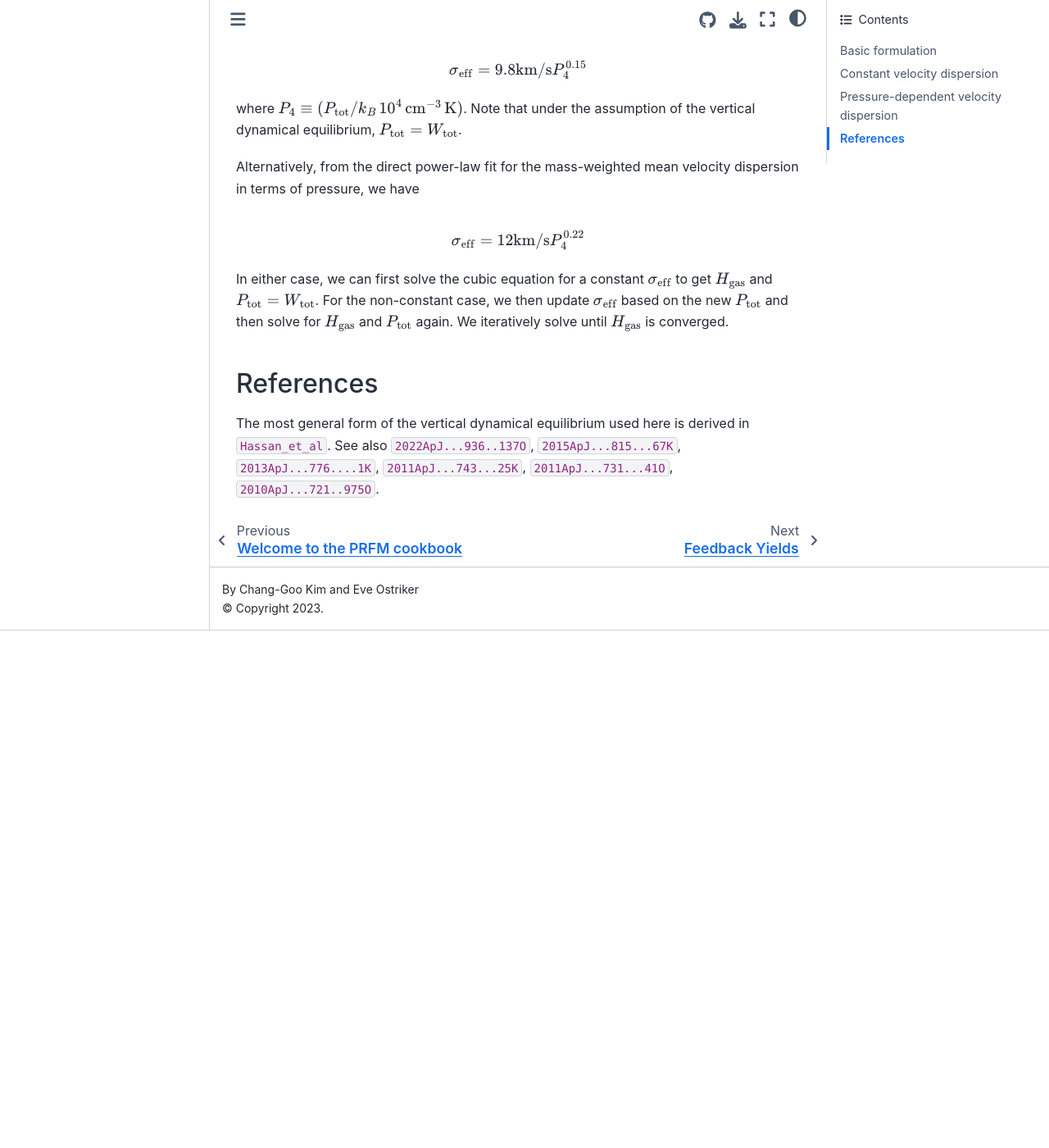
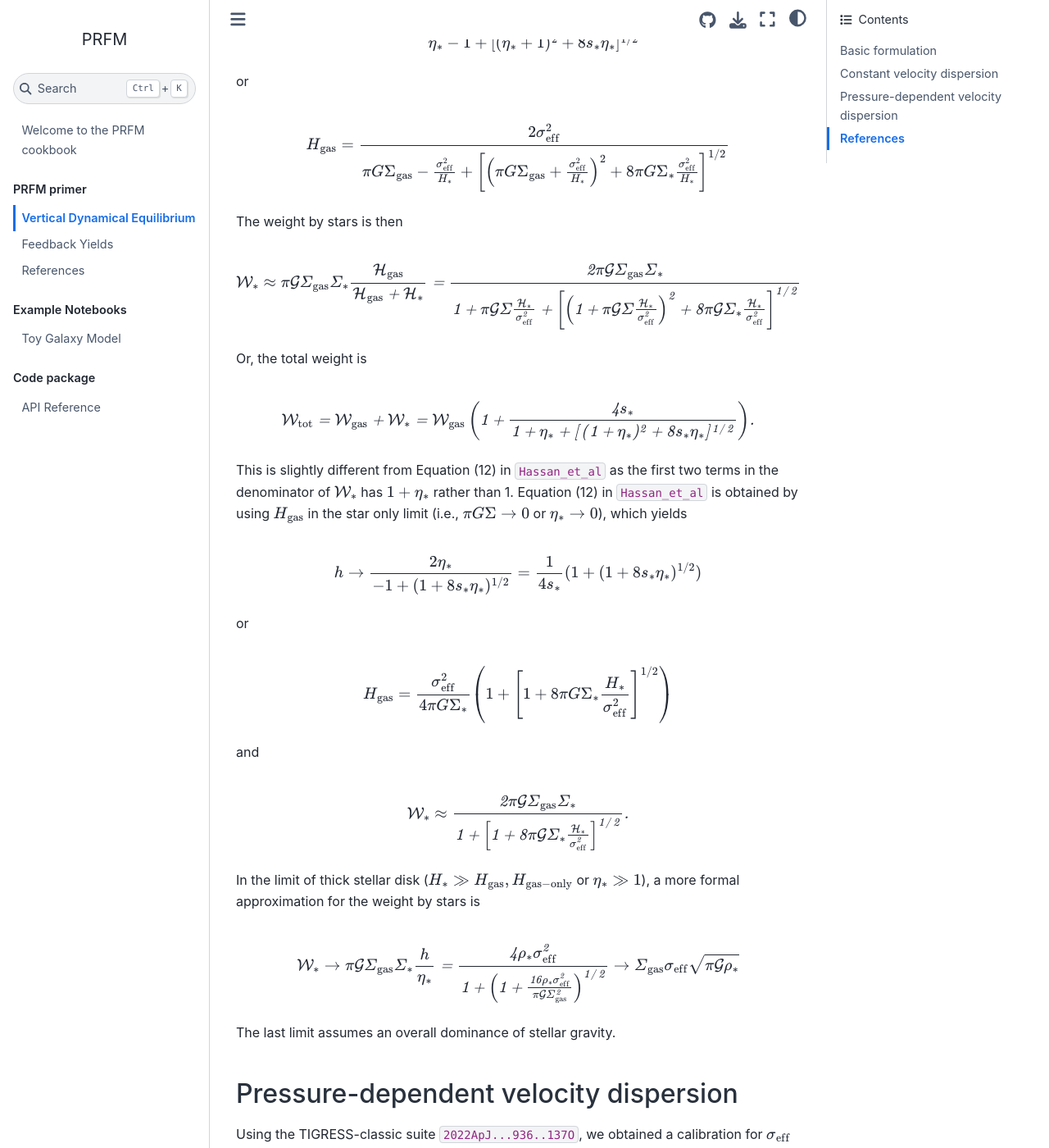
Before and after one commit to changgoo/PRFM, a Jupyter Book: the page built from book/vertical-de.md, in a window 1280 px wide and 1400 px high, scrolled down 1680 px. Shown: the whole window at 82% size. Built offline with Jupyter Book 1.0.4 settings and Sphinx 7.4.7 and the Sphinx Book theme 1.1.4, drawn with Linux system fonts in a browser that asks for light colours; pages that are not in the unit, such as notebooks, are missing from menus; cross-references to code outside the pages are shown as plain code; before the commit the page ends 2449 px from its top, so only the background shows below that; some of the changed text lies outside the part shown.

Commit message:
Updated equations

```diff
--- a/book/vertical-de.md
+++ b/book/vertical-de.md
@@ -12,12 +12,14 @@
 where
 
 $$
-{\cal W}_\mathrm{g}= \frac{\pi G \Sigma_{\rm gas}^2}{2}
+{\cal W}_\mathrm{g}= \frac{\pi G \Sigma_{\rm gas}^2}{2},
 $$
 
 $$
 {\cal W}_* \approx \pi G \Sigma_{\rm gas} \Sigma_* \frac{H_{\rm gas}}{H_{\rm gas} + H_*},
 $$
+
+and
 
 $$
 {\cal W}_\mathrm{d}  = \zeta_\mathrm{d} \Sigma_{\rm gas} \Omega_d^2 H_{\rm gas}
@@ -48,6 +50,7 @@
 $$
 
 with
+$h = H_{\rm gas}/H_{\rm gas-only}$,
 $s_* = \Sigma_*/\Sigma_{\rm gas}$, $\eta_* = H_*/H_{\rm gas-only}$, and $\eta_d = H_{\rm dm-only}/H_{\rm gas-only}$.
 The only positive real solution of the cubic equation is
 
@@ -56,6 +59,42 @@
 $$
 where
 $Q = (3a_1-a_2^2)/9$ and $R=(9a_2a_1-27a_0-2a_2^3)/54$ with $a_i$ for the coefficients of $h^i$ for $i=0$, 1, 2.
+
+### Analytic solutions for star-gas disks
+By ignoring the dark mater contribution, one can obtain
+
+$$ h = \frac{2\eta_*}{\eta_*-1+[(\eta_*+1)^2+8s_*\eta_*]^{1/2}} $$
+
+or
+
+$$ H_{\rm gas} = \frac{2\sigma_{\rm eff}^2}{\pi G \Sigma_{\rm gas} - \frac{\sigma_{\rm eff}^2}{H_*} +\left[\left(\pi G \Sigma_{\rm gas} + \frac{\sigma_{\rm eff}^2}{H_*}\right)^2+8\pi G \Sigma_*\frac{\sigma_{\rm eff}^2}{H_*}\right]^{1/2}} $$
+
+The weight by stars is then
+
+$$ \cal{W}_*\approx\pi G \Sigma_{\rm gas} \Sigma_* \frac{H_{\rm gas}}{H_{\rm gas} + H_*} = \frac{2\pi G\Sigma_{\rm gas} \Sigma_* }{1+\pi G\Sigma\frac{H_*}{\sigma_{\rm eff}^2}+\left[\left(1+\pi G\Sigma\frac{H_*}{\sigma_{\rm eff}^2}\right)^2+8\pi G \Sigma_* \frac{H_*}{\sigma_{\rm eff}^2}\right]^{1/2}}. $$
+
+Or, the total weight is
+
+$$ \cal{W}_{\rm tot} = \cal{W}_{\rm gas}+\cal{W}_* = \cal{W}_{\rm gas}\left(1+\frac{4s_*}{1+\eta_* + [(1+\eta_*)^2+8s_*\eta_*]^{1/2}}\right). $$
+
+This is slightly different from Equation (12) in {cite}`Hassan_et_al` as the first two terms in the denominator of $\cal{W}_*$ has $1+\eta_*$ rather than 1. Equation (12) in {cite}`Hassan_et_al` is obtained by using $H_{\rm gas}$ in the star only limit (i.e., $\pi G \Sigma \rightarrow0$ or $\eta_*\rightarrow0$), which yields
+
+$$ h\rightarrow \frac{2\eta_*}{-1+(1+8s_*\eta_*)^{1/2}} =
+ \frac{1}{4s_*}(1+(1+8s_*\eta_*)^{1/2}) $$
+
+or
+
+$$ H_{\rm gas} = \frac{\sigma_{\rm eff}^2}{4\pi G \Sigma_*}\left(1+\left[1+8\pi G\Sigma_* \frac{H_*}{\sigma_{\rm eff}^2}\right]^{1/2}\right) $$
+
+and
+
+$$\cal{W}_*\approx \frac{2\pi G\Sigma_{\rm gas} \Sigma_* }{1+\left[1+8\pi G \Sigma_* \frac{H_*}{\sigma_{\rm eff}^2}\right]^{1/2}}. $$
+
+In the limit of thick stellar disk ($H_*\gg H_{\rm gas},H_{\rm gas-only}$ or $\eta_*\gg1$), a more formal approximation for the weight by stars is
+
+$$ \cal{W}_* \rightarrow \pi G \Sigma_{\rm gas} \Sigma_*\frac{h}{\eta_*} = \frac{4\rho_*\sigma_{\rm eff}^2}{1+\left(1+\frac{16\rho_*\sigma_{\rm eff}^2}{\pi G \Sigma_{\rm gas}^2}\right)^{1/2}}\rightarrow\Sigma_{\rm gas}\sigma_{\rm eff}\sqrt{\pi G\rho_*}$$
+
+The last limit assumes an overall dominance of stellar gravity.
 
 ## Pressure-dependent velocity dispersion
 Using the TIGRESS-classic suite {cite}`2022ApJ...936..137O`, we  obtained a calibration for $\sigma_{\rm eff}$ as a function of the total pressure.
```
Also changed, not shown: 1 other file.
